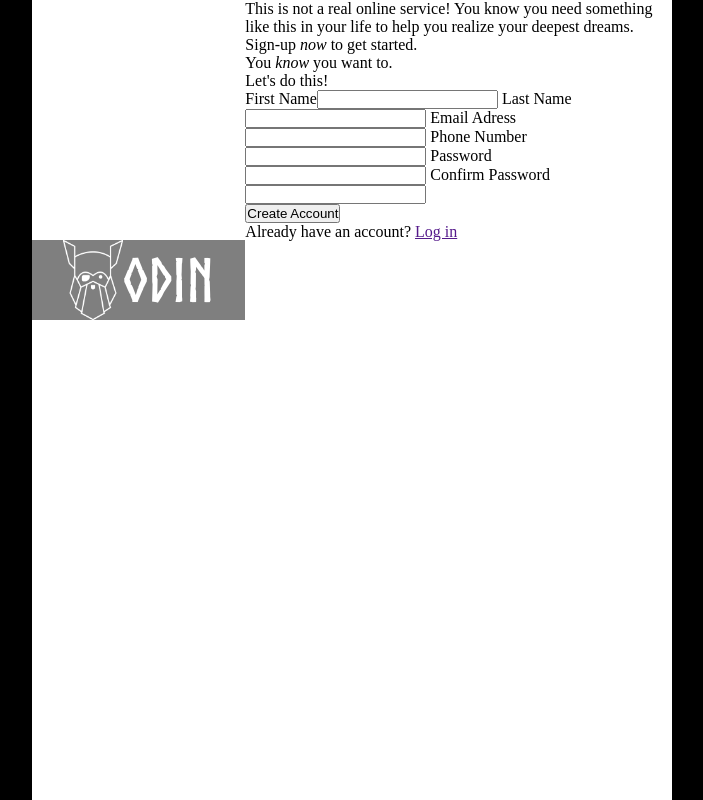
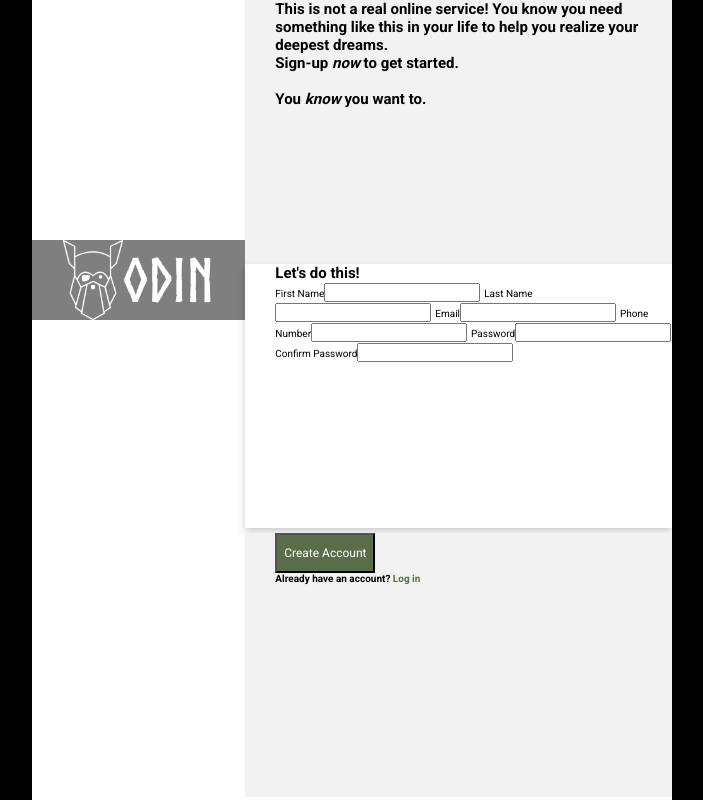
Before and after one commit to Tuneastic/sign-up-form, a plain HTML site: page index.html in a window 1280 px wide. Shown: the whole page, without its empty margins (288-991 px from the left). Drawn offline with Linux system fonts and the light colour scheme.

Commit message:
Add styles for the signup section of the page

```diff
--- a/index.html
+++ b/index.html
@@ -4,6 +4,7 @@
     <meta charset="UTF-8">
     <meta name="viewport" content="width=device-width, initial-scale=1.0">
     <title>Sign-Up Form</title>
+    <link href="https://fonts.googleapis.com/css2?family=Roboto:wght@400;700&display=swap" rel="stylesheet">
     <link rel="stylesheet" href="style.css">
 </head>
 <body id="body">
@@ -15,17 +16,19 @@
         <div id="signUp">
             <div id="introduction">
                 <p id="introText">This is not a real online service! You know you need something like this in your life to help you realize your deepest dreams. <br>
-                Sign-up <i>now</i> to get started. </p>
+                Sign-up <i>now</i> to get started. </p><br>
                 <p>You <i>know</i> you want to.</p>
             </div>
             <div id="inputs">
+                <div id="inputContainer">
                     <p>Let's do this!</p>
                     <label>First Name<input type="text" name="firstName" id="firstName"></label>
                     <label>Last Name<input type="text" name="lastName" id="lastName"></label>
-                <label>Email Adress<input type="email" name="emailAddress" id="emailAddress"></label>
+                    <label>Email<input type="email" name="emailAddress" id="emailAddress"></label>
                     <label>Phone Number<input type="tel" name="phoneNumber" id="phoneNumber"></label>
                     <label>Password<input type="password" name="password" id="password"></label>
                     <label>Confirm Password<input type="password" name="confirmPassword" id="confirmPassword"></label>
+                </div>
             </div>
             <div id="button">
                 <button type="submit" id="createAccount">Create Account</button>
--- a/style.css
+++ b/style.css
@@ -5,6 +5,7 @@
 * {
     padding:0;
     margin:0;
+    font-family: 'roboto';
 }
 #html {
     height:100vh;
@@ -57,3 +58,42 @@
     width: 100%;
     height: 100%;
 }
+#introduction, #inputs, #button {
+    height:33%;
+}
+#introduction, #button {
+    background-color: #F2F2F2;
+}
+#inputs {
+    box-shadow: 0 4px 8px rgba(0, 0, 0, 0.2);
+    margin-bottom: 5px;
+}
+#inputs label, #button p {
+    font-size: 10px;
+}
+#introduction, #inputs p {
+    font-size: 15px;
+    font-weight: bold;
+}
+#introduction p, #inputContainer {
+    margin-left:30px;
+}
+#createAccount {
+    background-color: #596D48;
+    color: white;
+    font-size: 12px;
+}
+#button a {
+    text-decoration: none;
+    color: #596D48;
+}
+#button p {
+    font-weight: bold;
+}
+#button button, #button p {
+    margin-left:30px;
+}
+#createAccount {
+    height:40px;
+    width:100px;
+}
```
Lines whose indentation alone changed are shown as unchanged.
